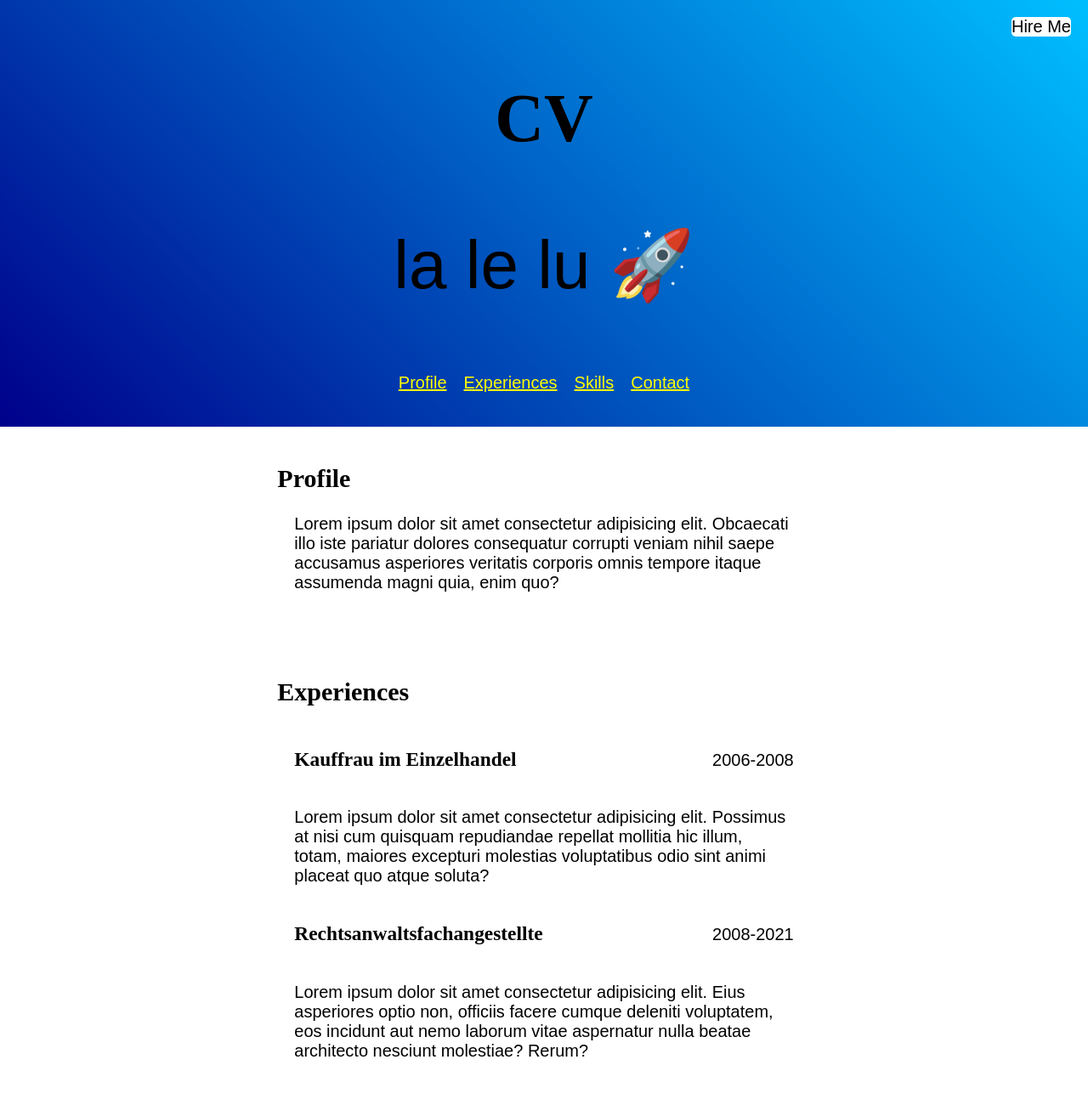
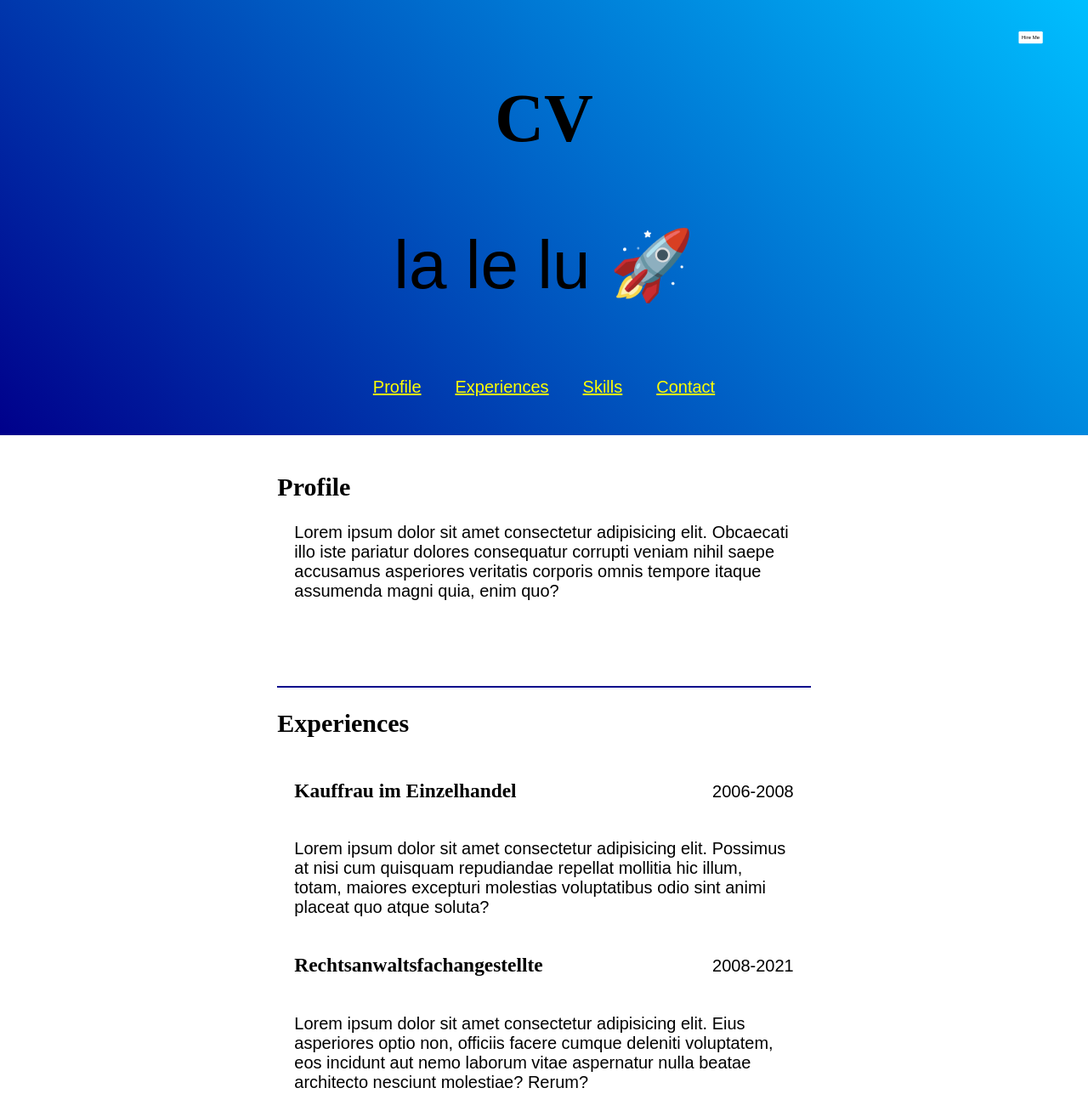
Before and after one commit to vanessawa/cv, a plain HTML site: page index.html in a window 1280 px wide. Shown: the top 1300 px of the page at 85% size. Drawn offline with Linux system fonts and the light colour scheme; a web font is replaced by a local one.

Commit message:
transition and transform

```diff
--- a/index.html
+++ b/index.html
@@ -79,7 +79,7 @@
     <footer class="footer">
       <p class="footer-text">
         Did you like my CV?
-        <a class="footer-link" href="mailto:nico.koenig@coding-bootcamps.eu"
+        <a class="footer-link" href="mailto:batman@robin.de"
           >Contact me</a
         >
       </p>
--- a/style.css
+++ b/style.css
@@ -61,6 +61,12 @@ body {
   color: var(--accent-text-color);
 }
 
+.header:hover .hire-me,
+.header:focus-within .hire-me {
+  opacity: 1;
+  transform: scale(0.3);
+}
+
 .heading-group {
   font-size: 4rem;
 }
@@ -81,7 +87,7 @@ body {
   position: absolute;
   right: 1rem;
   top: 1rem;
-  padding: 0, 625rem;
+  padding: 0.625rem;
   border-radius: 0.25rem;
   background-color: var(--background-color);
 }
@@ -116,13 +122,21 @@ body {
 }
 
 .nav-link {
-  padding: 0, 25rem 0, 5rem;
+  padding: 0.25rem 0.5rem;
   color: var(--nav-link-text-color);
+  transition: background-color 0.3s ease-in-out;
 }
 
 .nav-link:hover {
   color: var(--text-color);
   background-color: var(--nav-link-hover-color);
+}
+
+.nav-link:focus {
+  color: var(--text-color);
+  background-color: var(--nav-link-hover-color);
+  outline-style: dashed;
+  outline-width: 3px;
 }
 
 .nav-link:active {
@@ -153,7 +167,7 @@ body {
 }
 
 .main > * {
-  border-top: 0, 125rem solid var(--accent-color-dark);
+  border-top: 0.125rem solid var(--accent-color-dark);
   padding: 0 1rem;
 }
 
```
